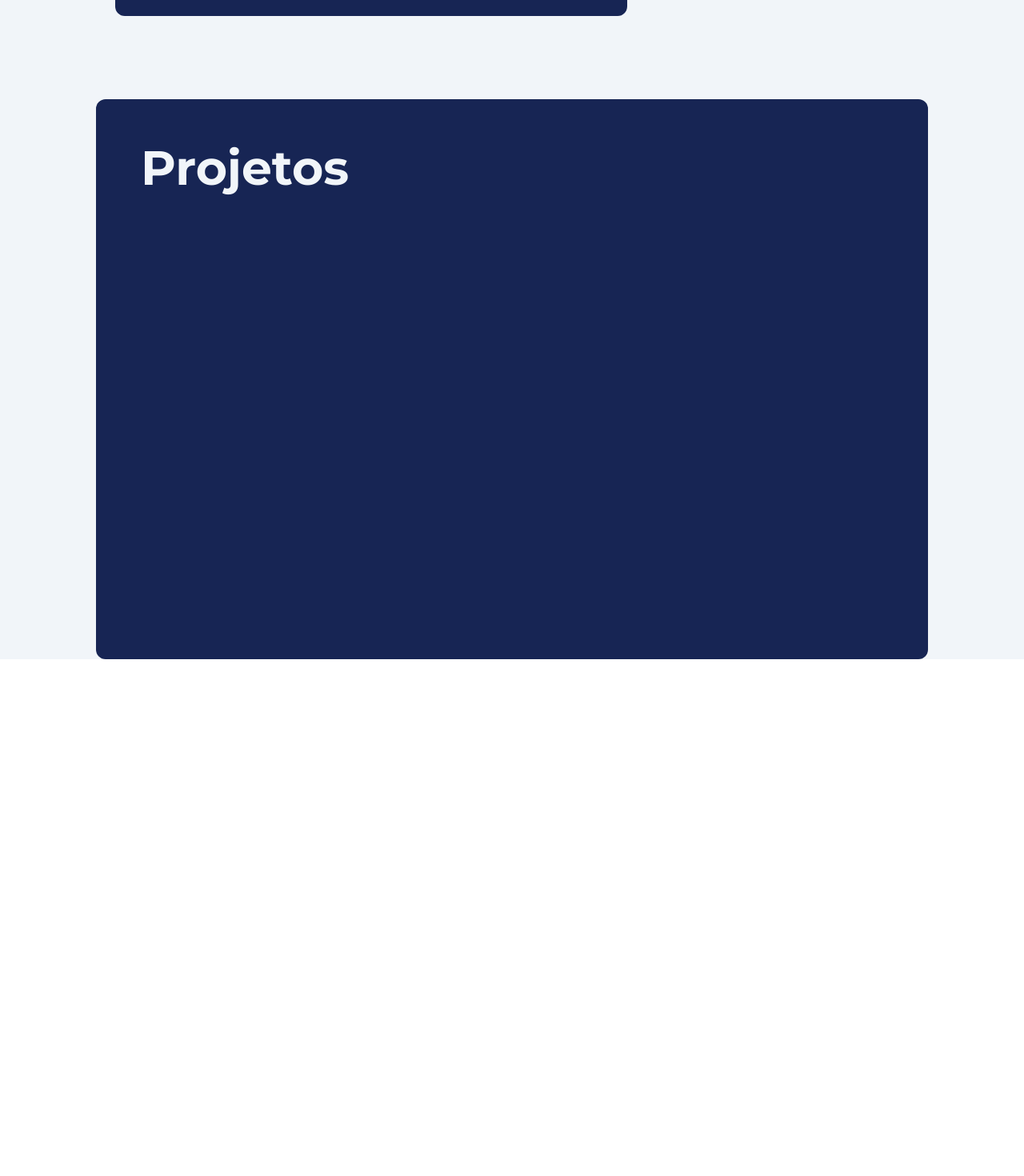
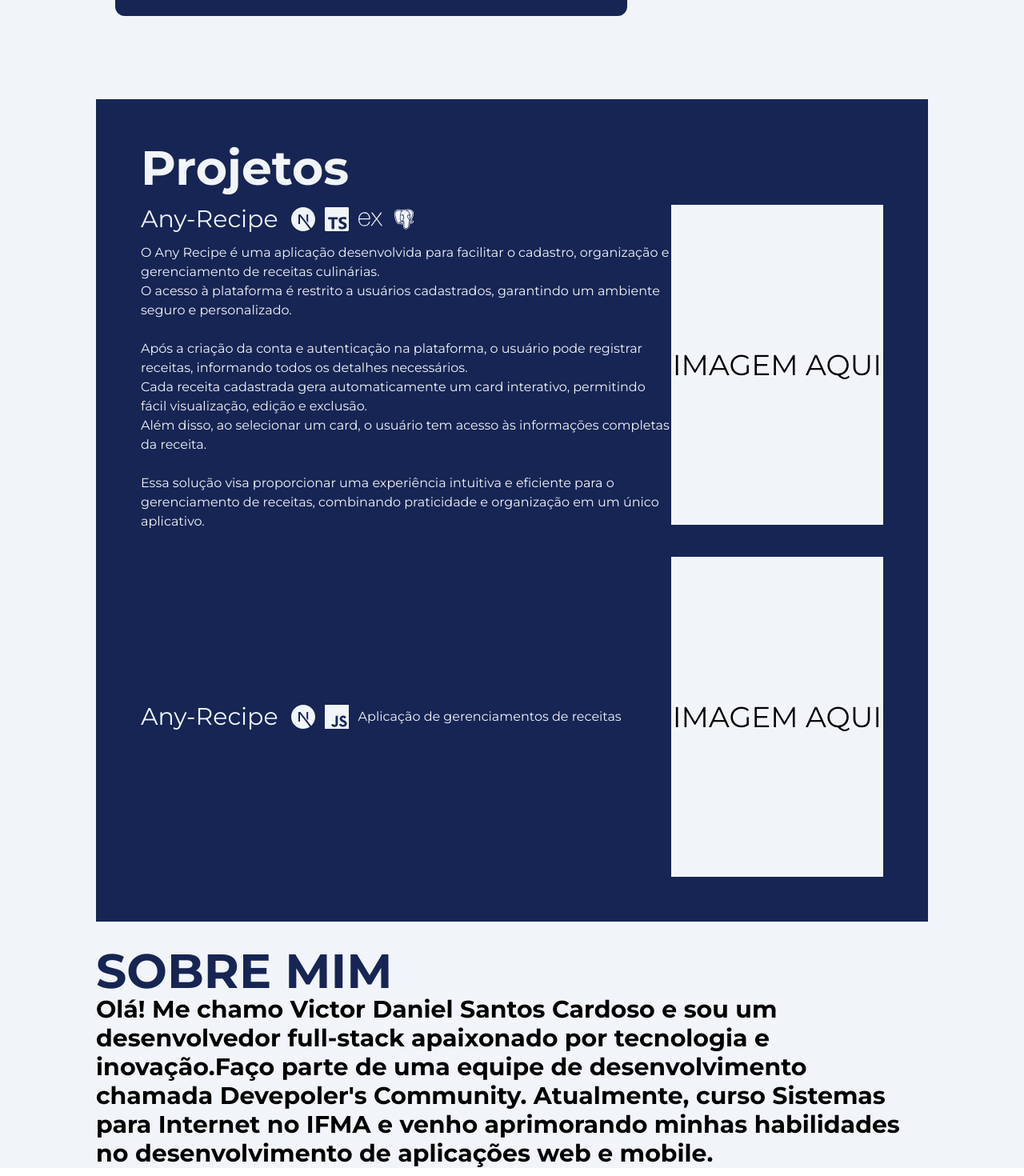
Before and after one commit to keodanic/MeuPortifolio, a Next.js app: page / in a window 1280 px wide. Shown: the part 420-1890 px from the top of the page at 80% size. Before the commit the page ends 1284 px from the top, so only its background shows below. Built offline with nearby package versions, Linux system fonts and the light colour scheme.

Commit message:
feat:Adicionado estruturação dos projetos

```diff
--- /dev/null
+++ b/src/app/components/aboutMe/index.tsx
@@ -0,0 +1,12 @@
+const AboutMe = () => {
+    return (
+        <div>
+            <h1 className="text-6xl text-blue-950 font-bold">SOBRE MIM</h1>
+            <p className="text-3xl font-bold">Olá! Me chamo Victor Daniel Santos Cardoso e sou um desenvolvedor full-stack apaixonado por tecnologia e
+                inovação.Faço parte de uma equipe de desenvolvimento chamada Devepoler's Community. Atualmente, curso Sistemas para Internet no IFMA e venho aprimorando minhas habilidades no desenvolvimento
+                de aplicações web e mobile.</p>
+        </div>
+     );
+}
+
+export default AboutMe;
--- a/src/app/components/projects/page.tsx
+++ b/src/app/components/projects/page.tsx
@@ -1,10 +1,53 @@
+import { BiLogoPostgresql } from "react-icons/bi";
+import { SiExpress, SiJavascript, SiNextdotjs, SiTypescript } from "react-icons/si";
+
 const DivProjects = () => {
+    const projs = [
+        {
+            name: "Any-Recipe",
+            description: `O Any Recipe é uma aplicação desenvolvida para facilitar o cadastro, organização e gerenciamento de receitas culinárias.
+O acesso à plataforma é restrito a usuários cadastrados, garantindo um ambiente seguro e personalizado.
+
+Após a criação da conta e autenticação na plataforma, o usuário pode registrar receitas, informando todos os detalhes necessários.
+Cada receita cadastrada gera automaticamente um card interativo, permitindo fácil visualização, edição e exclusão.
+Além disso, ao selecionar um card, o usuário tem acesso às informações completas da receita.
+
+Essa solução visa proporcionar uma experiência intuitiva e eficiente para o gerenciamento de receitas, combinando praticidade e organização em um único aplicativo.`,
+            tags: [<SiNextdotjs />, <SiTypescript />, <SiExpress />, <BiLogoPostgresql />]
+        },
+        {
+            name: "Any-Recipe",
+            description: "Aplicação de gerenciamentos de receitas",
+            tags: [<SiNextdotjs />, <SiJavascript />]
+
+        },
+
+    ]
+
     return (
-        <div className="bg-blue-950 h-[700px] w-full p-14 rounded-xl">
+        <div className="bg-blue-950 h-auto w-full p-14 rounded-x flex-wrap ">
             <h1 className="text-6xl text-slate-100 font-bold">Projetos</h1>
+            <div className="flex flex-col gap-4">
 
+                {projs.map((projetos, index) => (
+                    <div key={index} className="flex justify-center mt-4">
+                        <div className="text-slate-100 w-[750px] flex-wrap flex gap-3">
+                            <div className="flex gap-4 items-center">
+                                <h1 className="text-3xl">{projetos.name}</h1>
+                                <h1 className="flex gap-3 text-3xl">{projetos.tags}</h1>
+                            </div>
+                            <p className="flex items-center whitespace-pre-line">{projetos.description}</p>
+                        </div>
+                        <div className="h-[400px] w-[300px] bg-slate-100 flex justify-center items-center">
+                            <h1 className="text-4xl text-black">IMAGEM AQUI</h1>
+                        </div>
+
+                    </div>
+                ))}
+
+            </div>
         </div>
-     );
+    );
 }
 
 export default DivProjects;
--- a/src/app/components/skills/index.tsx
+++ b/src/app/components/skills/index.tsx
@@ -1,25 +1,26 @@
-import { SiJavascript, SiTypescript,SiPython,SiNestjs,SiExpress,SiAdonisjs,SiHtml5,SiCss3,SiTailwindcss,SiReact,SiNextdotjs,SiPrisma,SiAndroid } from "react-icons/si";
+import { SiJavascript, SiTypescript,SiPython,SiNestjs,SiExpress,SiAdonisjs,SiHtml5,SiCss3,SiTailwindcss,SiReact,SiNextdotjs,SiPrisma, SiExpo } from "react-icons/si";
 import { LiaNode, LiaAndroid } from "react-icons/lia";
 import { BiLogoPostgresql,BiLogoAndroid } from "react-icons/bi";
 import React from "react";
 
 const Skills = () => {
     const logos=[
-        {nome:"Python", logo:<SiPython/>},
-        {nome:"JavaScript", logo:<SiJavascript/>},
-        {nome:"NODEJS", logo:<LiaNode/>},
-        {nome:"TypeScript", logo:<SiTypescript/>},
-        {nome:"NEST", logo:<SiNestjs/>},
-        {nome:"Adonis", logo:<SiAdonisjs/>},
-        {nome:"Express", logo:<SiExpress/>},
-        {nome:"PostgresSQL", logo:<BiLogoPostgresql/>},
-        {nome:"Prisma", logo:<SiPrisma/>},
-        {nome:"HTML", logo:<SiHtml5/>},
-        {nome:"CSS", logo:<SiCss3/>},
-        {nome:"Tailwind", logo:<SiTailwindcss/>},
-        {nome:"React", logo:<SiReact/>},
-        {nome:"NextJS", logo:<SiNextdotjs/>},
-        {nome:"REACT NATIVE", logo:<BiLogoAndroid/>},
+        {nome:"Python", logo:<SiPython/>, hover: "hover:bg-yellow-500 hover:text-blue-900"},
+        {nome:"JavaScript", logo:<SiJavascript/>,hover: " hover:text-yellow-500 hover:bg-black"},
+        {nome:"NODEJS", logo:<LiaNode/>,hover: "hover:bg-green-500 hover:text-black"},
+        {nome:"TypeScript", logo:<SiTypescript/>,hover: "hover:text-blue-500"},
+        {nome:"NEST", logo:<SiNestjs/>,hover: "hover:bg-black hover:text-red-500"},
+        {nome:"Adonis", logo:<SiAdonisjs/>,hover: " hover:text-purple-500"},
+        {nome:"Express", logo:<SiExpress/>,hover: ""},
+        {nome:"PostgresSQL", logo:<BiLogoPostgresql/>,hover: "hover:text-blue-700"},
+        {nome:"Prisma", logo:<SiPrisma/>,hover: "hover:bg-black hover:text-slate-100"},
+        {nome:"HTML", logo:<SiHtml5/>,hover: "hover:text-orange-500"},
+        {nome:"CSS", logo:<SiCss3/>,hover: "hover:text-blue-500"},
+        {nome:"Tailwind", logo:<SiTailwindcss/>,hover: "hover:text-blue-400"},
+        {nome:"React", logo:<SiReact/>,hover: "hover:bg-black hover:text-blue-500"},
+        {nome:"NextJS", logo:<SiNextdotjs/>,hover: ""},
+        {nome:"REACT NATIVE", logo:<BiLogoAndroid/>,hover: " hover:text-green-500"},
+        {nome:"EXPO", logo:<SiExpo/>,hover: "hover:bg-black hover:text-slate-100"},
     ]
     return (
       <div>
@@ -29,7 +30,7 @@ const Skills = () => {
       {logos.map((icone, index) => (
         <div key={index} className="relative group">
           {React.cloneElement(icone.logo, {
-            className: "w-[4rem] h-[4rem] bg-slate-100 p-2 rounded-2xl hover:scale-125 transition-transform"
+            className: `w-[4rem] h-[4rem] bg-slate-100 p-2 rounded-2xl hover:scale-125 transition-transform ${icone.hover}`
           })}
           <span className="absolute bottom-full left-1/2 -translate-x-1/2 mb-2 px-2 py-1 bg-gray-800 text-white text-xs rounded-md opacity-0 group-hover:opacity-100 transition-opacity pointer-events-none ">
             {icone.nome}
--- a/src/app/components/skills/test.tsx
+++ b/src/app/components/skills/test.tsx
@@ -6,7 +6,7 @@ import { BiLogoPostgresql,BiLogoAndroid } from "react-icons/bi";
 const Test = () => {
     return (
         <div className="flex flex-wrap gap-3 h-[200px] w-[640px] bg-blue-950 p-5">
-            <SiPython className="w-[4rem] h-[4rem] bg-slate-100 p-2 rounded-2xl hover:scale-125 hover:bg-black hover:text-yellow-500"/>
+            <SiPython className="w-[4rem] h-[4rem] bg-slate-100 p-2 rounded-2xl hover:scale-125 hover:bg-blue-900 hover:text-yellow-500"/>
             <SiJavascript className="w-[4rem] h-[4rem] bg-slate-100 p-2 rounded-2xl hover:scale-125"/>
             <LiaNode className="w-[4rem] h-[4rem] bg-slate-100 p-2 rounded-2xl hover:scale-125"/>
             <SiTypescript className="w-[4rem] h-[4rem] bg-slate-100 p-2 rounded-2xl hover:scale-125"/>
--- a/src/app/pages/home/page.tsx
+++ b/src/app/pages/home/page.tsx
@@ -1,6 +1,8 @@
+import AboutMe from "@/app/components/aboutMe";
 import Hello from "@/app/components/apresentacao/page";
 import DivProjects from "@/app/components/projects/page";
 import Skills from "@/app/components/skills";
+
 
 const Home = () => {
   return (
@@ -8,11 +10,11 @@ const Home = () => {
       <div className="p-16 flex flex-col gap-6">
         <Hello />
         <Skills/>
-
       </div>
 
-      <div className=" flex justify-center items-center m-10">
-        <DivProjects />
+      <div className=" flex flex-col justify-center gap-8  m-10">
+      <DivProjects />
+      <AboutMe/>
       </div>
     </div>
   );
```
